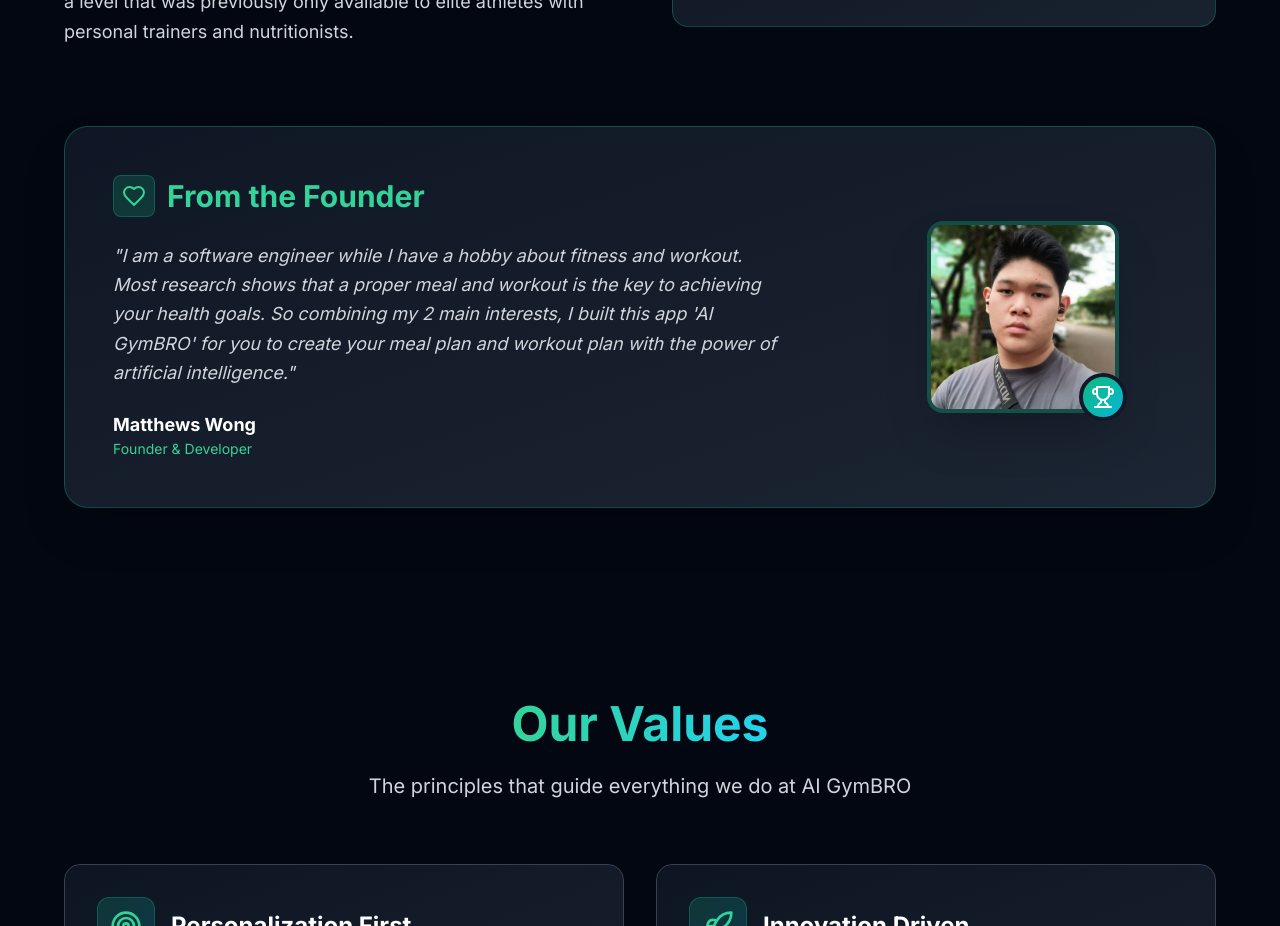
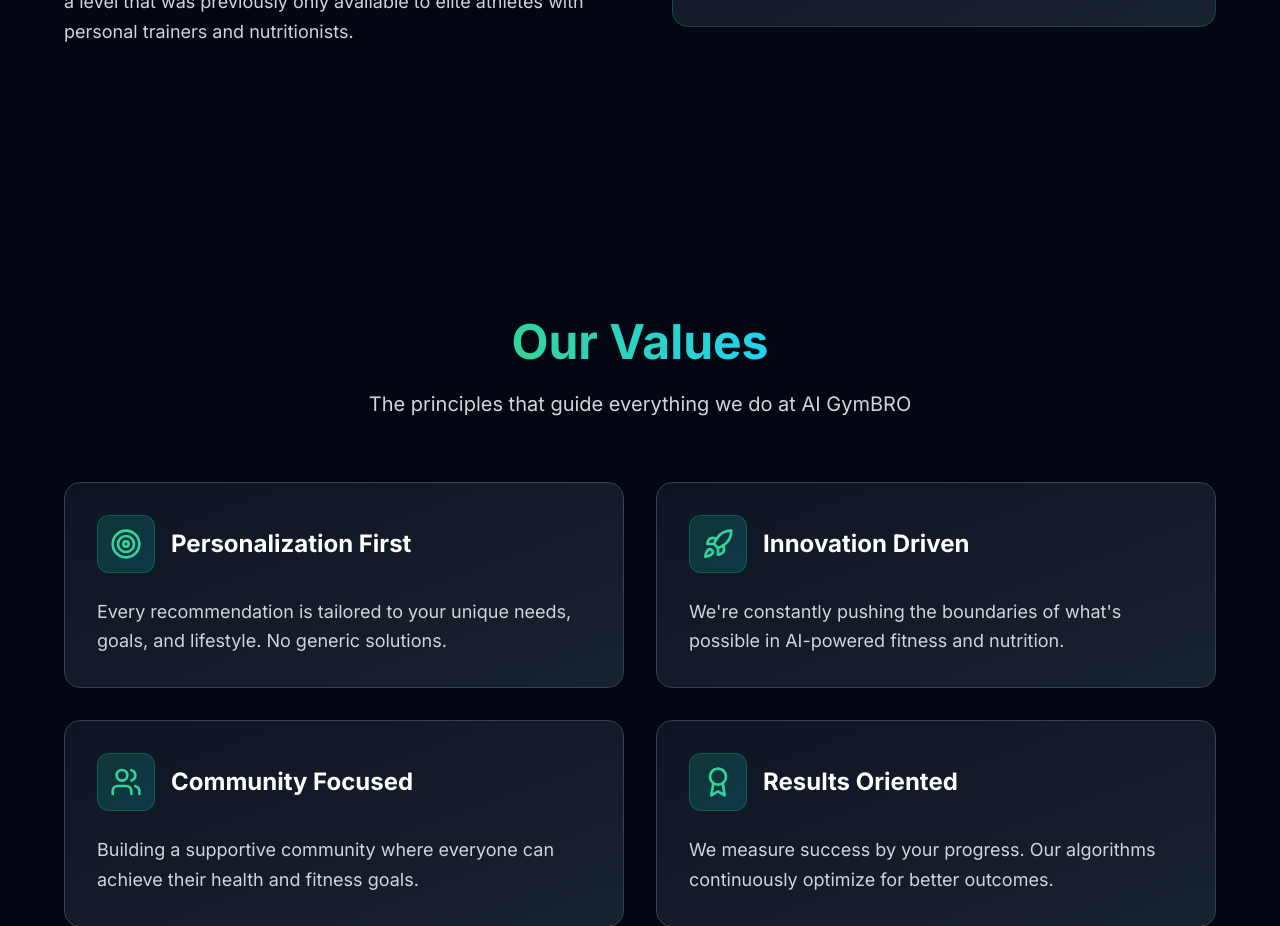
Before and after one commit to matthews-wong/ai-gym, a Next.js app: page /about in a window 1280 px wide. Shown: the part 3040-3966 px from the top of the page. Built offline with nearby package versions, Linux system fonts and the light colour scheme.

Commit message:
remove about

```diff
--- a/app/about/page.tsx
+++ b/app/about/page.tsx
@@ -230,51 +230,6 @@
               </div>
             </FadeIn>
           </div>
-
-          <FadeIn delay={400}>
-            <div className="bg-gradient-to-br from-gray-900/90 to-gray-800/90 backdrop-blur-md rounded-3xl border border-emerald-500/30 overflow-hidden shadow-2xl">
-              <div className="flex flex-col lg:flex-row">
-                {/* Image section - appears first on mobile, second on desktop */}
-                <div className="lg:w-1/3 p-8 lg:p-0 flex justify-center items-center order-1 lg:order-2">
-                  <div className="relative">
-                    <div className="w-48 h-48 rounded-2xl overflow-hidden border-4 border-emerald-500/30 shadow-2xl">
-                      <Image
-                        src="/images/matthews-wong.jpeg"
-                        alt="Matthews Wong - Founder"
-                        width={200}
-                        height={200}
-                        className="w-full h-full object-cover"
-                      />
-                    </div>
-                    <div className="absolute -bottom-2 -right-2 w-12 h-12 bg-gradient-to-br from-emerald-500 to-cyan-500 rounded-full flex items-center justify-center border-4 border-gray-900">
-                      <Trophy className="w-6 h-6 text-white" />
-                    </div>
-                  </div>
-                </div>
-                {/* Text section - appears second on mobile, first on desktop */}
-                <div className="lg:w-2/3 p-8 lg:p-12 order-2 lg:order-1">
-                  <div className="flex items-center gap-3 mb-6">
-                    <div className="p-2 rounded-lg bg-emerald-500/20 border border-emerald-500/30">
-                      <Heart className="w-6 h-6 text-emerald-400" />
-                    </div>
-                    <h3 className="text-2xl lg:text-3xl font-bold text-emerald-400">From the Founder</h3>
-                  </div>
-                  <blockquote className="text-lg text-gray-300 leading-relaxed mb-6 italic">
-                    "I am a software engineer while I have a hobby about fitness and workout. Most research shows that a
-                    proper meal and workout is the key to achieving your health goals. So combining my 2 main interests,
-                    I built this app 'AI GymBRO' for you to create your meal plan and workout plan with the power of
-                    artificial intelligence."
-                  </blockquote>
-                  <div className="flex items-center gap-4">
-                    <div className="text-white">
-                      <div className="font-bold text-lg">Matthews Wong</div>
-                      <div className="text-emerald-400 text-sm">Founder & Developer</div>
-                    </div>
-                  </div>
-                </div>
-              </div>
-            </div>
-          </FadeIn>
         </div>
       </div>
     </section>
```
